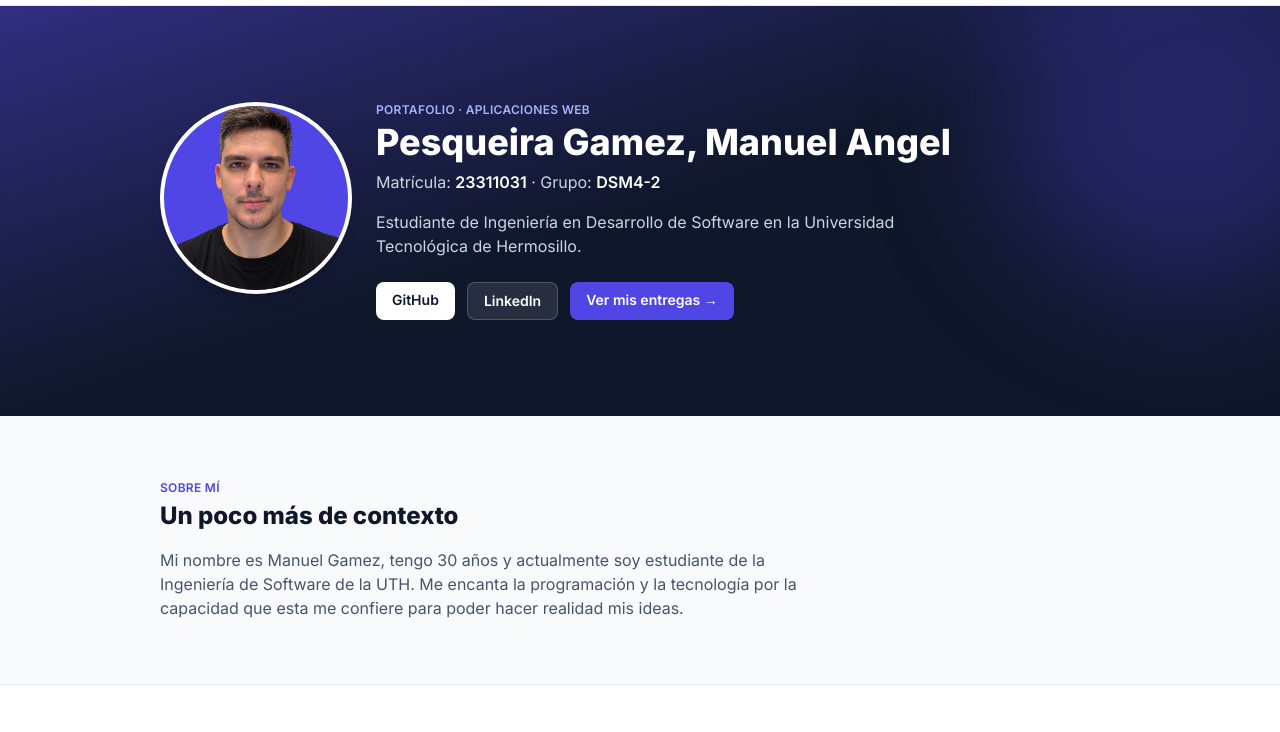
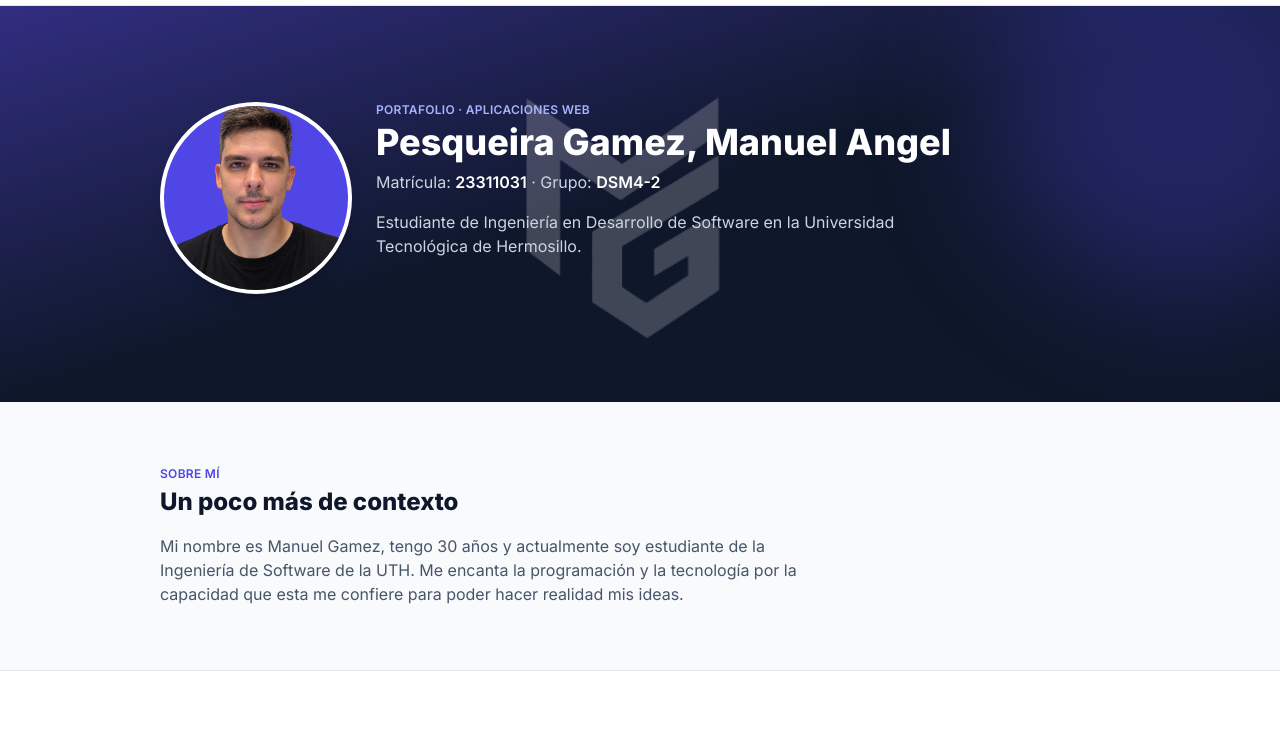
Before and after one commit to pesqueiragamezmanuelangel/portafolio-personal-pesqueiragamezmanuelangel, a plain HTML site: page index.html in a window 1280 px wide. Shown: the part 59-791 px from the top of the page. Drawn offline with nearby package versions, Linux system fonts and the light colour scheme.

Commit message:
Se agrega monograma de identidad personal

```diff
--- a/index.html
+++ b/index.html
@@ -6,7 +6,7 @@
 
   <title>Pesqueira Gamez, Manuel Angel · Portafolio</title>
   <meta name="description" content="Portafolio de Pesqueira Gamez, Manuel Angel — Aplicaciones Web, Django + MySQL + Tailwind + Render.">
-  <link rel="icon" href="data:,">
+  <link rel="icon" type="image/png" href="monograma.png">
 
   <!-- Tailwind CDN -->
   <script src="https://cdn.tailwindcss.com"></script>
@@ -70,12 +70,27 @@
 
   <!-- ===================== HERO ===================== -->
 <section id="inicio" class="relative overflow-hidden bg-ink">
+
+  <!-- Fondo -->
   <div class="absolute inset-0 bg-gradient-to-br from-brand-900 via-ink to-slate-900"></div>
+
+  <!-- Brillo -->
   <div class="absolute -top-24 -right-24 h-96 w-96 rounded-full bg-brand-600/30 blur-3xl"></div>
 
+<!-- Monograma decorativo -->
+<img
+  src="monograma.png"
+  alt=""
+  aria-hidden="true"
+  class="absolute right-12 top-1/2 -translate-y-1/2 w-[1200px] opacity-20 brightness-0 invert pointer-events-none select-none"
+/>
+
+  <!-- Contenido -->
   <div id="datos-alumno" class="relative max-w-5xl mx-auto px-4 sm:px-6 lg:px-8 py-20 sm:py-24">
+
     <div class="flex flex-col sm:flex-row items-center sm:items-start gap-6">
 
+      <!-- Foto -->
       <div class="h-48 w-48 rounded-full overflow-hidden bg-brand-600 flex-none border-4 border-white shadow-lg">
         <img
           src="manuel.png"
@@ -84,16 +99,29 @@
         >
       </div>
 
+      <!-- Información -->
       <div class="text-center sm:text-left">
-          <p class="text-brand-300 text-xs font-semibold uppercase tracking-wide">Portafolio · Aplicaciones Web</p>
-          <h1 class="text-3xl sm:text-4xl font-extrabold text-white mt-1">Pesqueira Gamez, Manuel Angel</h1>
-          <p class="text-slate-300 mt-2">Matrícula: <span class="text-white font-semibold">23311031</span> · Grupo: <span class="text-white font-semibold">DSM4-2</span></p>
-          <p class="mt-4 text-slate-300 max-w-xl">Estudiante de Ingeniería en Desarrollo de Software en la Universidad Tecnológica de Hermosillo.</p>
+        <p class="text-brand-300 text-xs font-semibold uppercase tracking-wide">
+          Portafolio · Aplicaciones Web
+        </p>
+
+        <h1 class="text-3xl sm:text-4xl font-extrabold text-white mt-1">
+          Pesqueira Gamez, Manuel Angel
+        </h1>
+
+        <p class="text-slate-300 mt-2">
+          Matrícula:
+          <span class="text-white font-semibold">23311031</span>
+          · Grupo:
+          <span class="text-white font-semibold">DSM4-2</span>
+        </p>
+
+        <p class="mt-4 text-slate-300 max-w-xl">
+          Estudiante de Ingeniería en Desarrollo de Software en la Universidad Tecnológica de Hermosillo.
+        </p>
 
         <div class="mt-6 flex flex-wrap justify-center sm:justify-start gap-3">
-            <a href="https://github.com/pesqueiragamezmanuelangel" target="_blank" rel="noreferrer noopener" class="rounded-lg bg-white text-ink font-semibold px-4 py-2 text-sm hover:bg-slate-100 transition">GitHub</a>
-            <a href="https://www.linkedin.com/in/manuel-pesqueira-gamez/" target="_blank" rel="noreferrer noopener" class="rounded-lg bg-white/10 text-white font-semibold px-4 py-2 text-sm border border-white/20 hover:bg-white/20 transition">LinkedIn</a>
-            <a href="#entregas" class="rounded-lg bg-brand-600 text-white font-semibold px-4 py-2 text-sm hover:bg-brand-500 transition">Ver mis entregas →</a>
+          ...
         </div>
       </div>
 
@@ -168,8 +196,8 @@
     </div>
 
     <div class="mt-6">
-      <a href="https://apweb.sistemasprado.xyz/[URL-UNIDAD-4]" target="_blank" rel="noopener noreferrer" class="inline-flex items-center gap-2 rounded-lg bg-brand-600 hover:bg-brand-700 text-white font-semibold px-5 py-3 text-sm transition">
-        Ver proyecto en vivo →
+      <a href="" target="_blank" rel="noopener noreferrer" class="inline-flex items-center gap-2 rounded-lg bg-brand-600 hover:bg-brand-700 text-white font-semibold px-5 py-3 text-sm transition">
+        Ver proyecto en vivo → (En construcción)
       </a>
     </div>
   </section>
```
Lines whose indentation alone changed are shown as unchanged.
